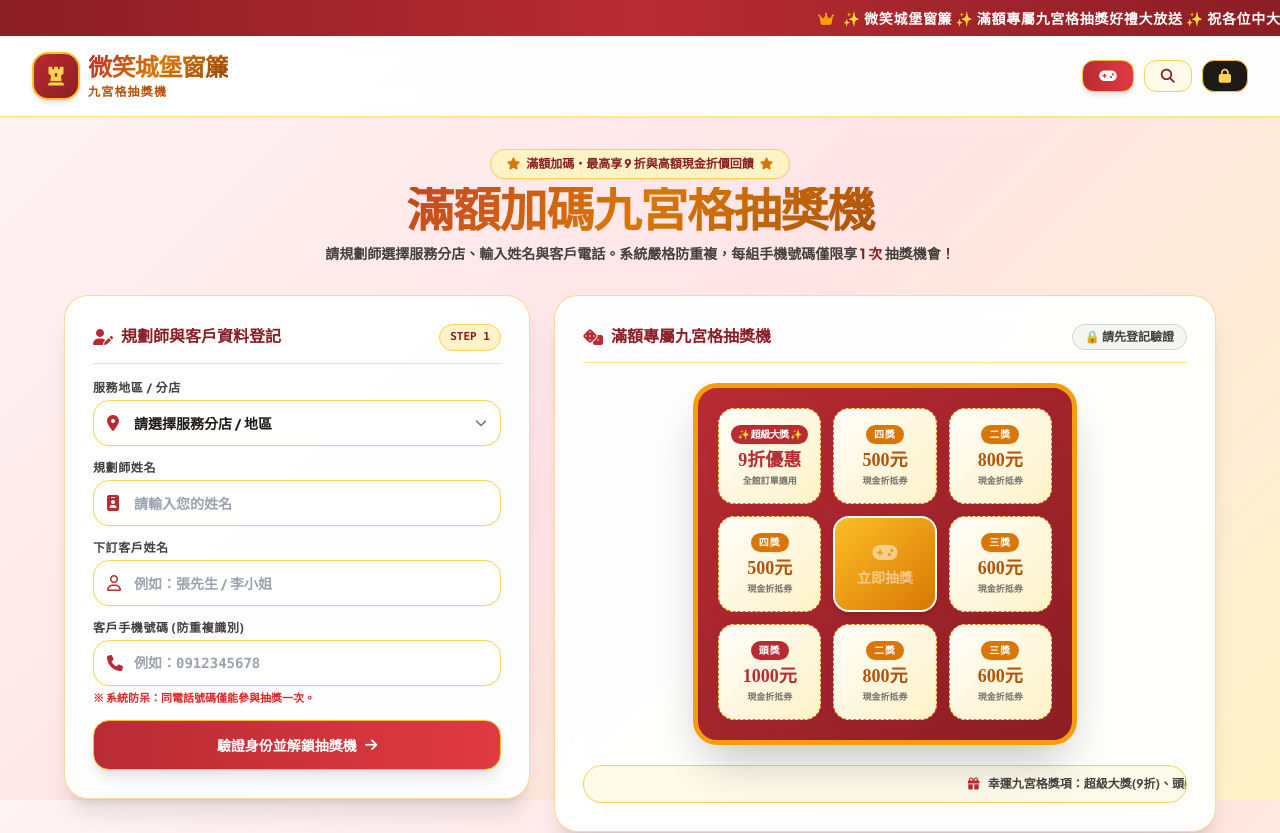
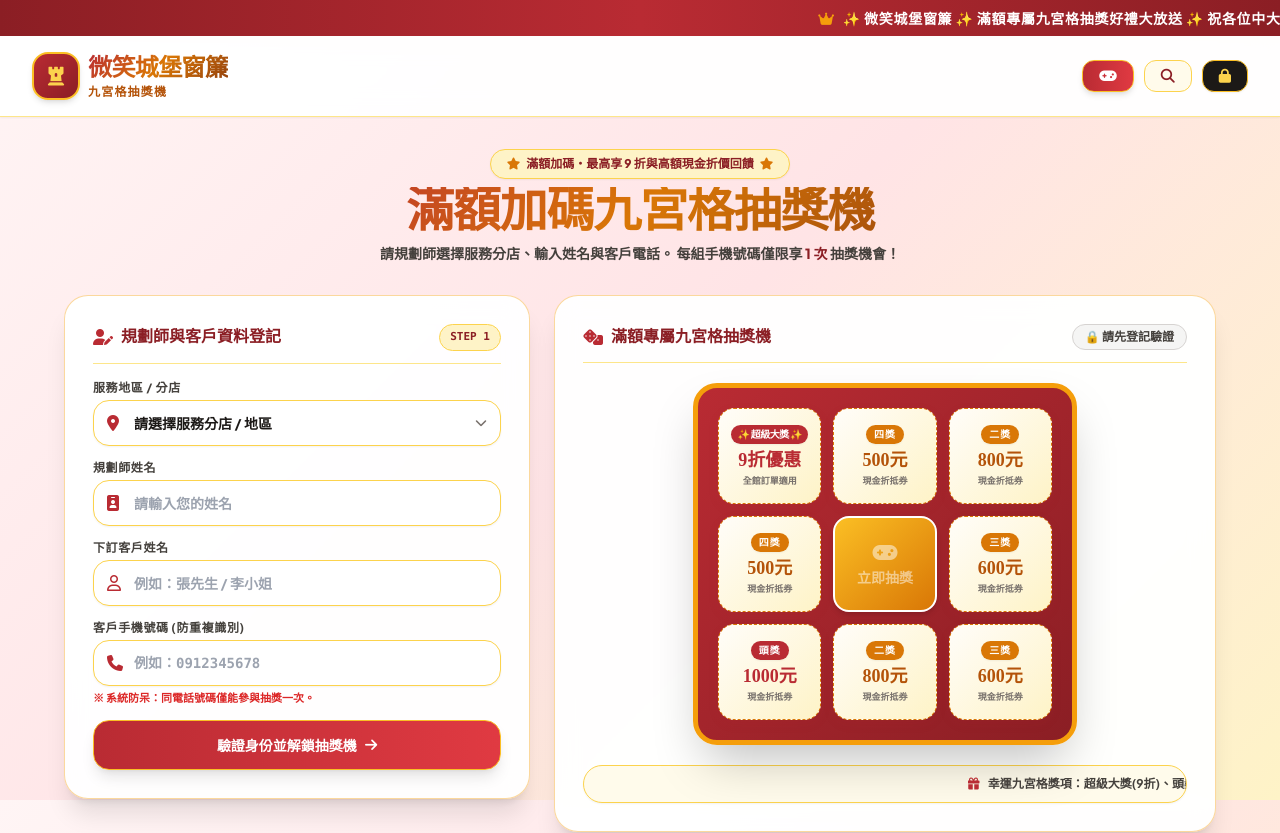
Before and after one commit to wzz21328-png/Ninesquare-gridlottery, a plain HTML site: page index.html in a window 1280 px wide. Shown: the top 833 px of the page. Drawn offline with nearby package versions, Linux system fonts and the light colour scheme.

Commit message:
Update index.html

```diff
--- a/index.html
+++ b/index.html
@@ -160,7 +160,8 @@
                     滿額加碼九宮格抽獎機
                 </h2>
                 <p class="text-xs sm:text-sm text-stone-700 font-bold leading-relaxed px-2">
-                    請規劃師選擇服務分店、輸入姓名與客戶電話。系統嚴格防重複，每組手機號碼僅限享 <strong class="text-castle-redDark font-extrabold">1 次</strong> 抽獎機會！
+                    請規劃師選擇服務分店、輸入姓名與客戶電話。
+                    每組手機號碼僅限享 <strong class="text-castle-redDark font-extrabold">1 次</strong> 抽獎機會！
                 </p>
             </div>
 
```
